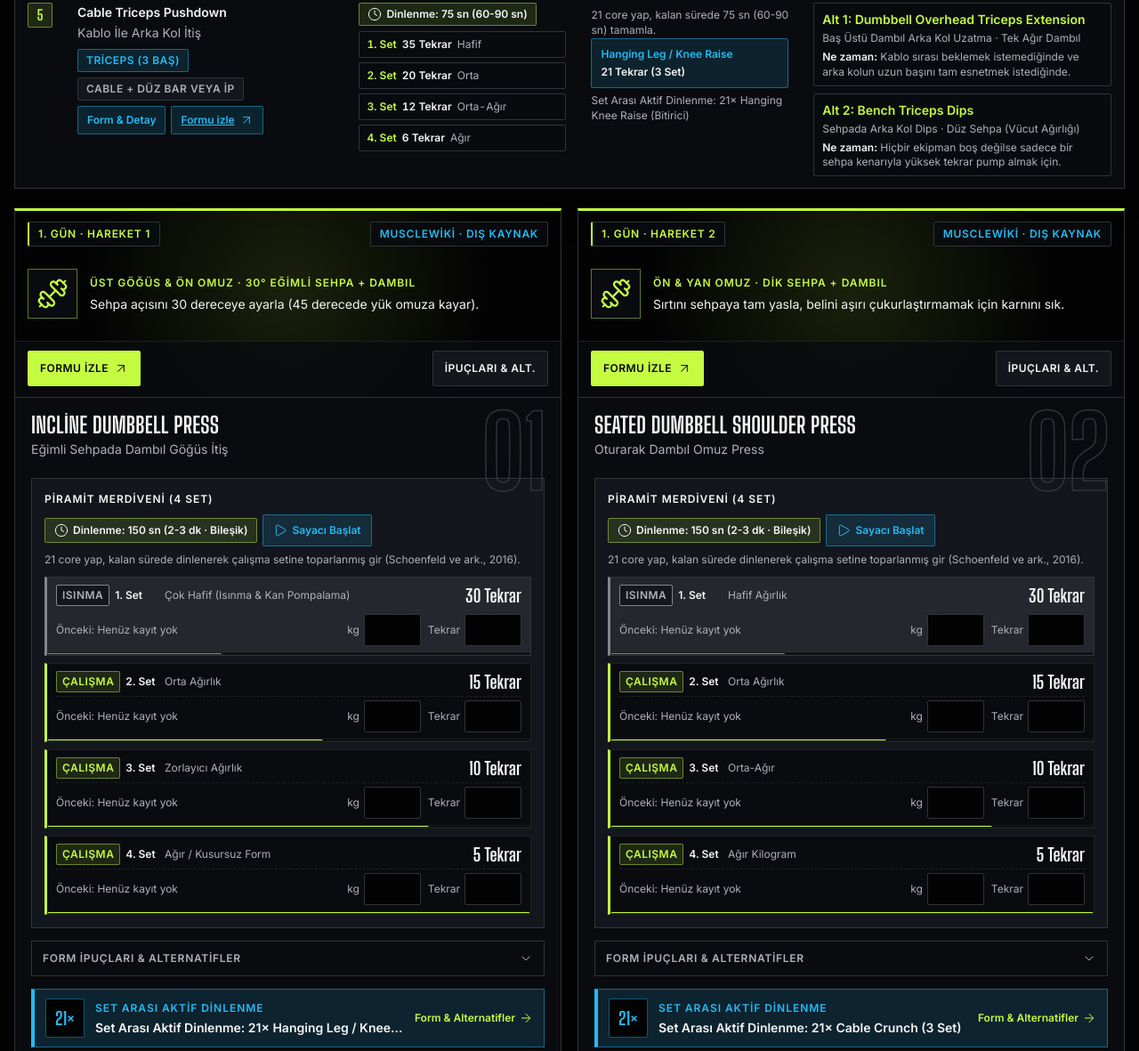
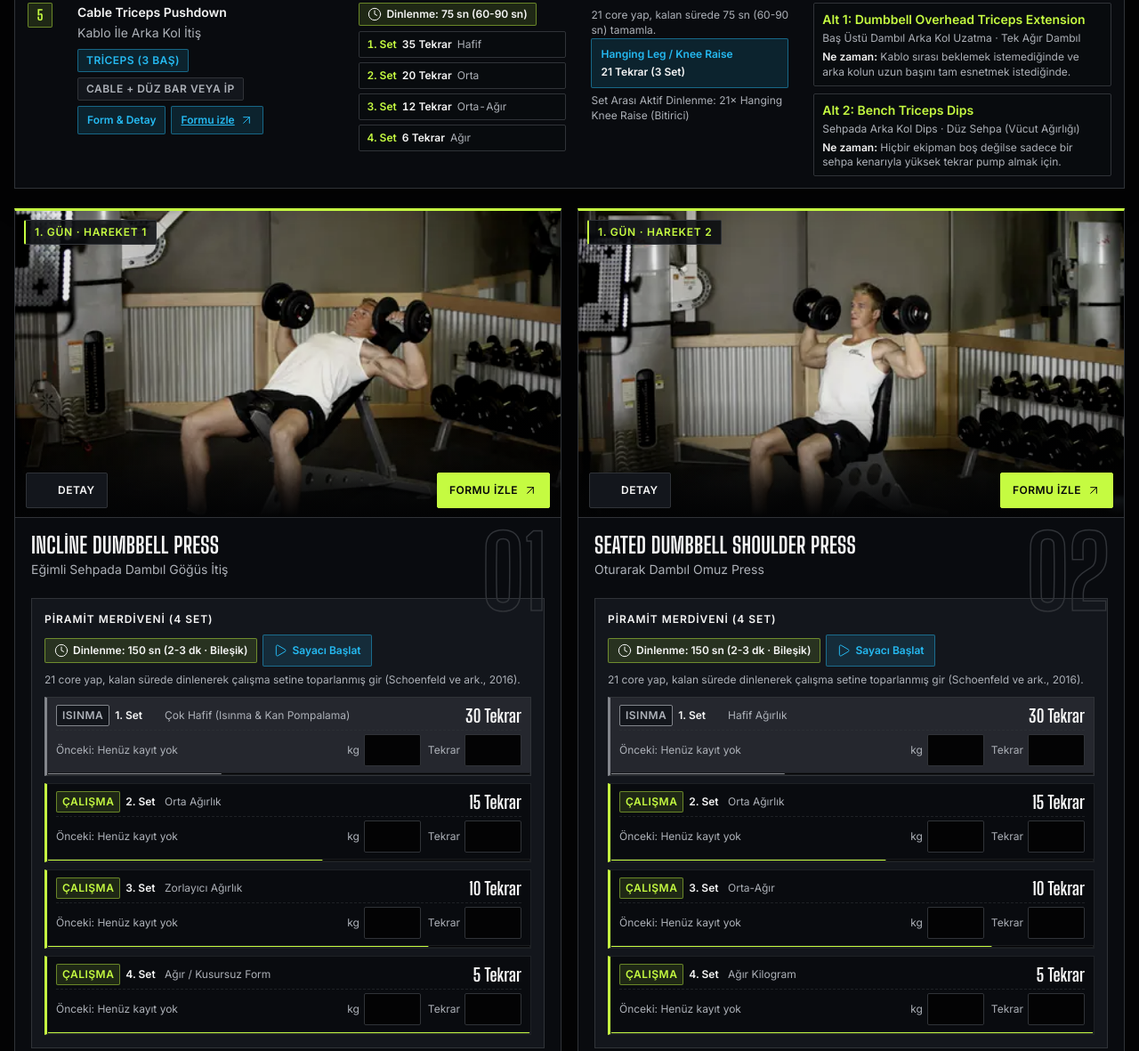
Before and after one commit to kysrgit/kravitz-lean-fit, a website with bundled scripts: page index.html in a window 1280 px wide. Shown: the part 2924-4105 px from the top of the page at 89% size. Built offline with nearby package versions, Linux system fonts and the light colour scheme.

Commit message:
feat(media-3): kartlarda crossfade hareket efekti ve lazy yukleme

```diff
--- a/src/media.js
+++ b/src/media.js
@@ -27,7 +27,8 @@ export function observeVisibleVideos() {
   }
 
   const videos = Array.from(document.querySelectorAll(".media-video"));
-  if (videos.length === 0) return;
+  const photoStages = Array.from(document.querySelectorAll(".is-photo-stage"));
+  if (videos.length === 0 && photoStages.length === 0) return;
 
   const disableAutoplay = shouldDisableAutoplay();
   if (disableAutoplay) {
@@ -40,25 +41,46 @@ export function observeVisibleVideos() {
 
   if (typeof IntersectionObserver === "undefined") return;
 
+  const toggleStagePhase = (stage, forceStart = false) => {
+    const next = forceStart || stage.dataset.photoPhase === "end" ? "start" : "end";
+    stage.dataset.photoPhase = next;
+    const badge = stage.querySelector("[data-phase-badge]");
+    if (badge) badge.textContent = next === "start" ? "BAŞLANGIÇ" : "BİTİŞ";
+  };
+
   mediaVisibilityObserver = new IntersectionObserver(
     (entries) => {
       entries.forEach((entry) => {
-        const videoEl = entry.target;
-        if (videoEl.classList.contains("is-hidden")) {
-          videoEl.pause();
+        const el = entry.target;
+        if (el.classList.contains("is-photo-stage")) {
+          if (entry.isIntersecting) {
+            if (!el._photoTimer) {
+              el._photoTimer = window.setInterval(() => toggleStagePhase(el), 1600);
+              state.photoTimers.push(el._photoTimer);
+            }
+          } else if (el._photoTimer) {
+            window.clearInterval(el._photoTimer);
+            el._photoTimer = null;
+            toggleStagePhase(el, true);
+          }
+          return;
+        }
+        if (el.classList.contains("is-hidden")) {
+          el.pause();
           return;
         }
         if (entry.isIntersecting && entry.intersectionRatio >= 0.5) {
-          videoEl.play().catch(() => {});
+          el.play().catch(() => {});
         } else {
-          videoEl.pause();
+          el.pause();
         }
       });
     },
-    { threshold: [0, 0.5] }
+    { threshold: [0, 0.25, 0.5] }
   );
 
   videos.forEach((videoEl) => mediaVisibilityObserver.observe(videoEl));
+  photoStages.forEach((stage) => mediaVisibilityObserver.observe(stage));
 }
 
 // Günlere özel mobil ikonlar
@@ -270,6 +292,53 @@ export function createMediaStageHtml({
 }) {
   const media = getExerciseMedia({ videoKey, sourceUrl });
 
+  if (media.startImg && media.endImg) {
+    return `
+      <div class="media-stage is-photo-stage" data-photo-phase="start">
+        <div class="photo-stage-frame">
+          <img
+            class="stage-photo stage-photo-start"
+            src="${escapeHtml(media.startImgSmall)}"
+            srcset="${escapeHtml(media.startImgSmall)} 480w, ${escapeHtml(media.startImg)} 960w"
+            sizes="(max-width: 768px) 100vw, 440px"
+            alt="${escapeHtml(name)} başlangıç pozisyonu"
+            loading="lazy"
+            decoding="async"
+          />
+          <img
+            class="stage-photo stage-photo-end"
+            src="${escapeHtml(media.endImgSmall)}"
+            srcset="${escapeHtml(media.endImgSmall)} 480w, ${escapeHtml(media.endImg)} 960w"
+            sizes="(max-width: 768px) 100vw, 440px"
+            alt="${escapeHtml(name)} bitiş pozisyonu"
+            loading="lazy"
+            decoding="async"
+          />
+          <div class="photo-stage-vignette" aria-hidden="true"></div>
+          <span class="order-badge">${escapeHtml(badgeText)}</span>
+          <span class="photo-phase-badge" data-phase-badge>BAŞLANGIÇ</span>
+        </div>
+        <div class="media-controls-bar">
+          <button
+            type="button"
+            class="video-trigger-btn"
+            ${triggerAttr}
+          >
+            ${lucideIcon("maximize-2", { size: 14 })} Detay
+          </button>
+          <a
+            href="${escapeHtml(media.sourceUrl || "https://musclewiki.com/")}"
+            target="_blank"
+            rel="noopener noreferrer"
+            class="source-link-btn"
+          >
+            Formu izle ${lucideIcon("arrow-up-right", { size: 14 })}
+          </a>
+        </div>
+      </div>
+    `;
+  }
+
   if (media.frontMp4) {
     return `
       <div class="media-stage" data-media-mode="front">
--- a/styles/components/player-card.css
+++ b/styles/components/player-card.css
@@ -965,4 +965,73 @@
       display: none;
     }
   }
+
+  /* M-3: free-exercise-db başlangıç/bitiş crossfade sahnesi */
+  .photo-stage-frame {
+    position: relative;
+    width: 100%;
+    aspect-ratio: 3 / 2;
+    overflow: hidden;
+    background: var(--void);
+    border-bottom: 1px solid var(--accent-border);
+  }
+
+  .stage-photo {
+    position: absolute;
+    inset: 0;
+    width: 100%;
+    height: 100%;
+    object-fit: cover;
+    filter: grayscale(0.35) contrast(1.1) brightness(0.9);
+    transition: opacity 400ms var(--ease-out);
+  }
+
+  [data-photo-phase="start"] .stage-photo-end {
+    opacity: 0;
+  }
+
+  [data-photo-phase="end"] .stage-photo-end {
+    opacity: 1;
+  }
+
+  .photo-stage-vignette {
+    position: absolute;
+    inset: 0;
+    background: linear-gradient(to top, var(--void) 0%, transparent 48%);
+    pointer-events: none;
+  }
+
+  .photo-stage-frame .order-badge {
+    position: absolute;
+    top: 10px;
+    left: 10px;
+    z-index: 2;
+  }
+
+  .photo-phase-badge {
+    position: absolute;
+    left: 10px;
+    bottom: 10px;
+    z-index: 2;
+    padding: 3px 7px;
+    font-size: var(--fs-12);
+    font-weight: 700;
+    letter-spacing: 0.08em;
+    background: color-mix(in oklch, var(--void) 82%, transparent);
+    border: 1px solid var(--accent-border);
+    color: var(--text-1);
+  }
+
+  @media (prefers-reduced-motion: reduce) {
+    .photo-stage-frame {
+      display: grid;
+      grid-template-columns: 1fr 1fr;
+    }
+
+    .stage-photo {
+      position: static;
+      opacity: 1 !important;
+      transition: none;
+    }
+  }
 }
--- a/sw.js
+++ b/sw.js
@@ -5,8 +5,8 @@
  * üçüncü taraf veya lisanssız medya dosyalarını kesinlikle önbelleğe almaz.
  */
 
-const SHELL_CACHE = "klf-shell-ad3a31c4";
-const DATA_CACHE = "klf-data-ad3a31c4";
+const SHELL_CACHE = "klf-shell-355d95a1";
+const DATA_CACHE = "klf-data-355d95a1";
 
 const APP_SHELL_URLS = [
   "./",
```
